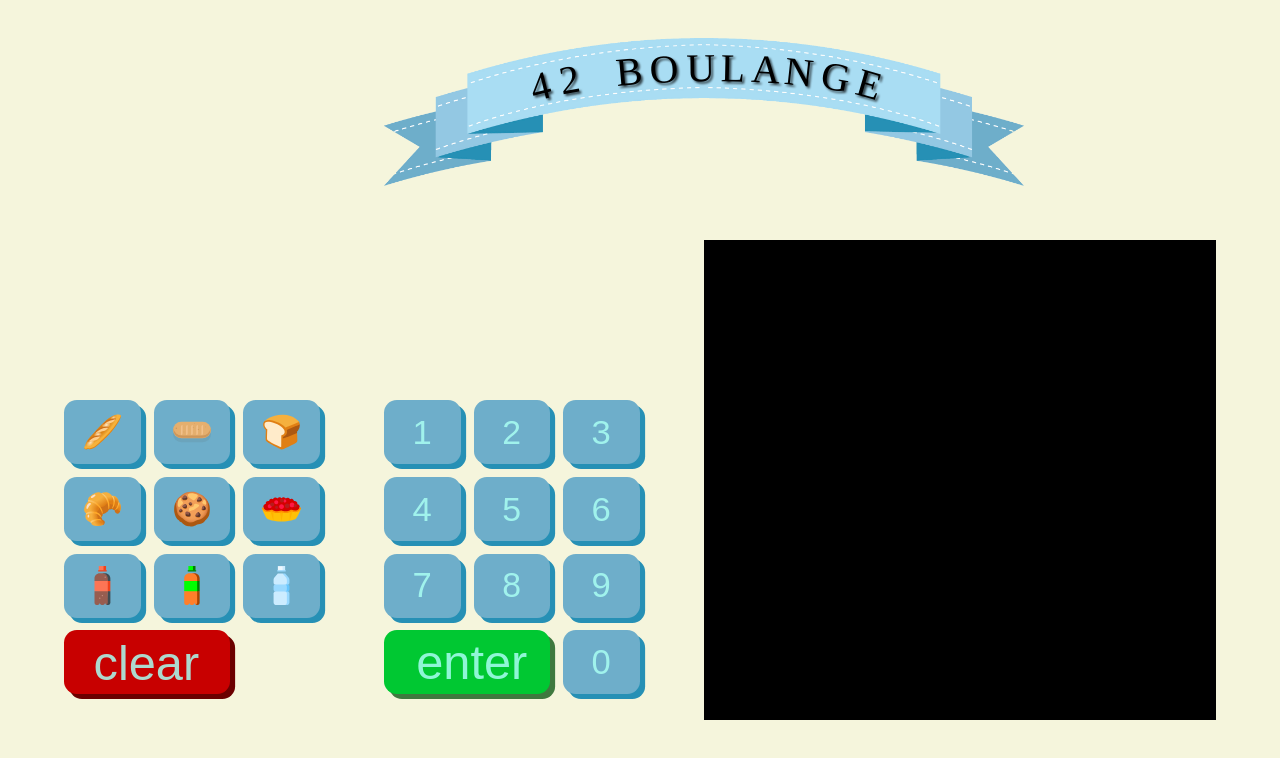
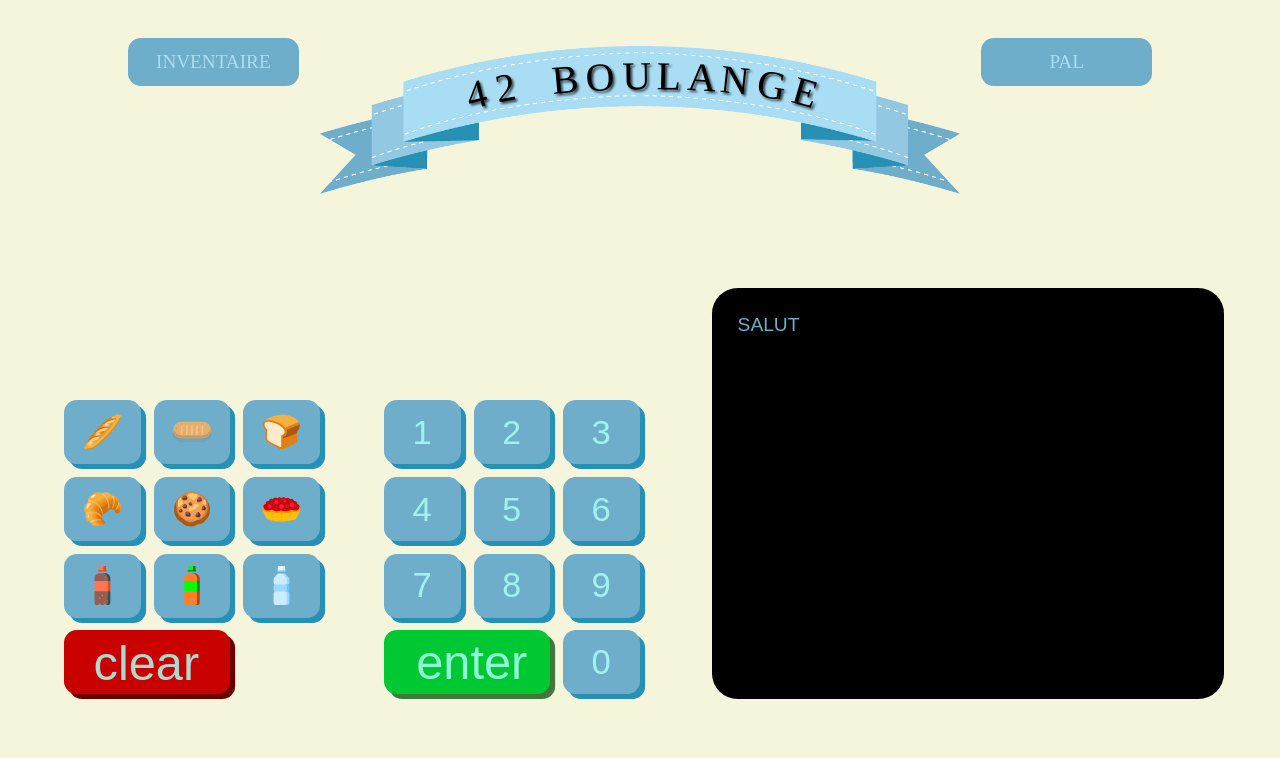
Before and after one commit to Donpere/42-BOULANGE, a plain HTML site: page boulangerie.html in a window 1280 px wide. Drawn offline with Linux system fonts and the light colour scheme.

Commit message:
start others pages

```diff
--- a/boulangerie.html
+++ b/boulangerie.html
@@ -9,10 +9,31 @@
 </head>
 <body>
 
-	<div class="banner">
-		<img class="bann title" src="img/txt-arround.svg" alt="">
-		<img class="bann blue" src="img/banner-blue.png" alt="">
+
+
+
+	<div class="header">
+		<div class="boulangerie invent">
+			<a class="boul-btn invent-btn" href="sections/inventaire.html">
+				INVENTAIRE
+			</a>
+		</div>
+
+		<div class="banner">
+			<img href="boulangerie.html" class="bann title" src="img/txt-arround.svg" alt="BANNER TITLE">
+			<img class="bann blue" src="img/banner-blue.png" alt="BANNER">
+		</div>
+
+		<div class="boulangerie pal">
+			<a class="boul-btn pal-btn" href="sections/pal.html">
+				PAL
+			</a>
+		</div>
 	</div>
+
+
+
+
 
 	<div class="produits">
 		<div class="bagt-img">
@@ -112,7 +133,7 @@
 
 
 	<div class="facture">
-		<div class="fenetre">qsdf</div>
+		<div class="fenetre">SALUT</div>
 	</div>
 
 
--- a/style.css
+++ b/style.css
@@ -27,16 +27,62 @@ body {
 	background-color: var(--BG);
 }
 
+h1 {
+	margin: 10vw;
+}
+
+.header {
+	width: 100%;
+	display: grid;
+	grid-template-columns: 1fr 1fr 1fr;
+
+	justify-content: center;
+	align-items: center;
+}
+
+.boulangerie {
+
+	font-size: 1.5vw;
+	text-align: center;
+
+	display: flex;
+	flex-direction: column;
+	align-items: center;
+	justify-content: center;
+
+	padding: 1vw;
+	margin: 3vw 10vw 3vw 10vw;
+	border-radius: 1vw;
+	background-color: var(--BC);
+}
+
+.invent {
+	grid-column: 1;
+}
+
+.pal {
+	grid-column: 3;
+}
+
+.boul-btn {
+	text-decoration: none;
+	color: var(--BTC);
+}
+
+
+
+
 .banner {
-	margin: 5vw;
-	width: 100vw;
+	grid-column: 2;
+
+	display: flex;
+	flex-direction: column;
 	align-items: center;
 	justify-content: start;
-	display: flex;
-	flex-direction: column;
 }
 
 .bann {
+	padding: 1vh;
 	position: absolute;
 	top: 5vh;
 }
--- a/style/fenetre.css
+++ b/style/fenetre.css
@@ -1,12 +1,19 @@
 .facture{
+    margin: 1vh;
     position: absolute;
-    top: 30vh;
+    top: 35vh;
     left: 55vw;
     width: 40vw;
-    height: 60vh;
-    background-color: black;
+    height: 45vh;
 }
 
-.facture .fenetre {
+.facture div {
+    height: 100%;
+    background-color: black;
+    border-radius: 2vw;
+    padding: 2vw;
 
+    font-family: Arial, Helvetica, sans-serif;
+    font-size: 1.5vw;
+    color: var(--BC);
 }
```
Also changed, not shown: sections/inventaire.html (+34 -0 lines), sections/pal.html (+41 -0 lines).
